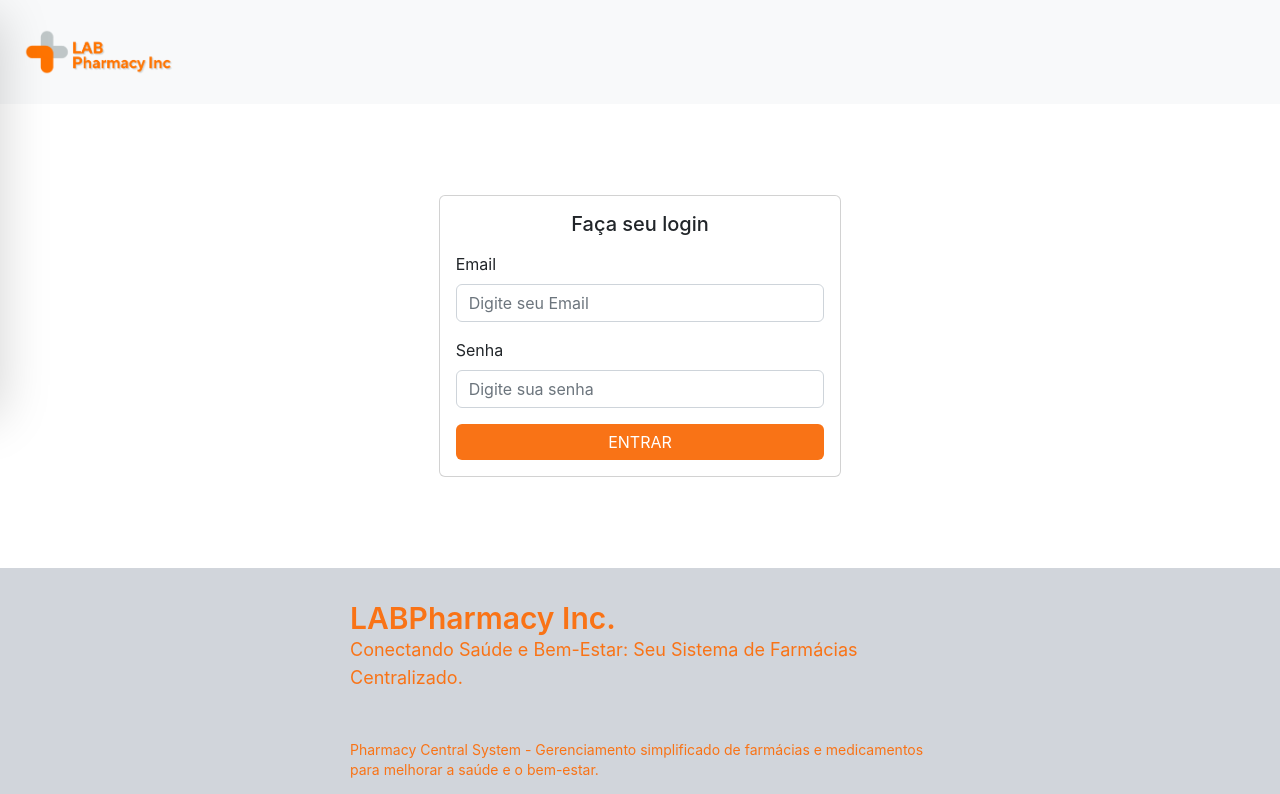
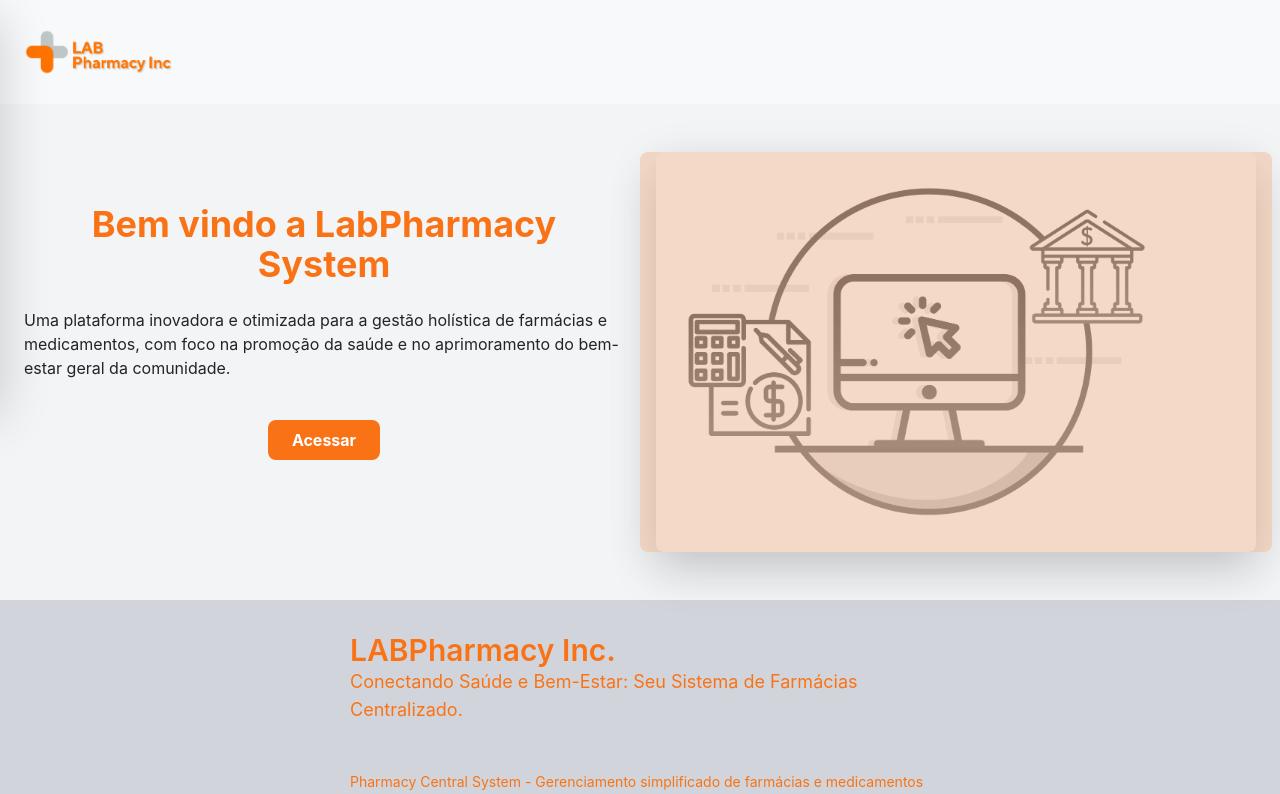
Before and after one commit to fhoinaski/gestaoFarmaciasEstoques, a React (Vite) app: page / in a window 1280 px wide. Shown: the top 794 px of the page. Built offline with nearby package versions, Linux system fonts and the light colour scheme.

Commit message:
adicionado o componente de apresentação

```diff
--- a/src/pages/Home.jsx
+++ b/src/pages/Home.jsx
@@ -1,13 +1,14 @@
 
 
-import Login from "../components/usuario/Login"
+import Apresentacao from "../components/Aprsentacao"
+
 
 
 
 export const Home = () => {
     return (
         <>
-        <Login/>
+        <Apresentacao/>
         </>
     )
 }
```
